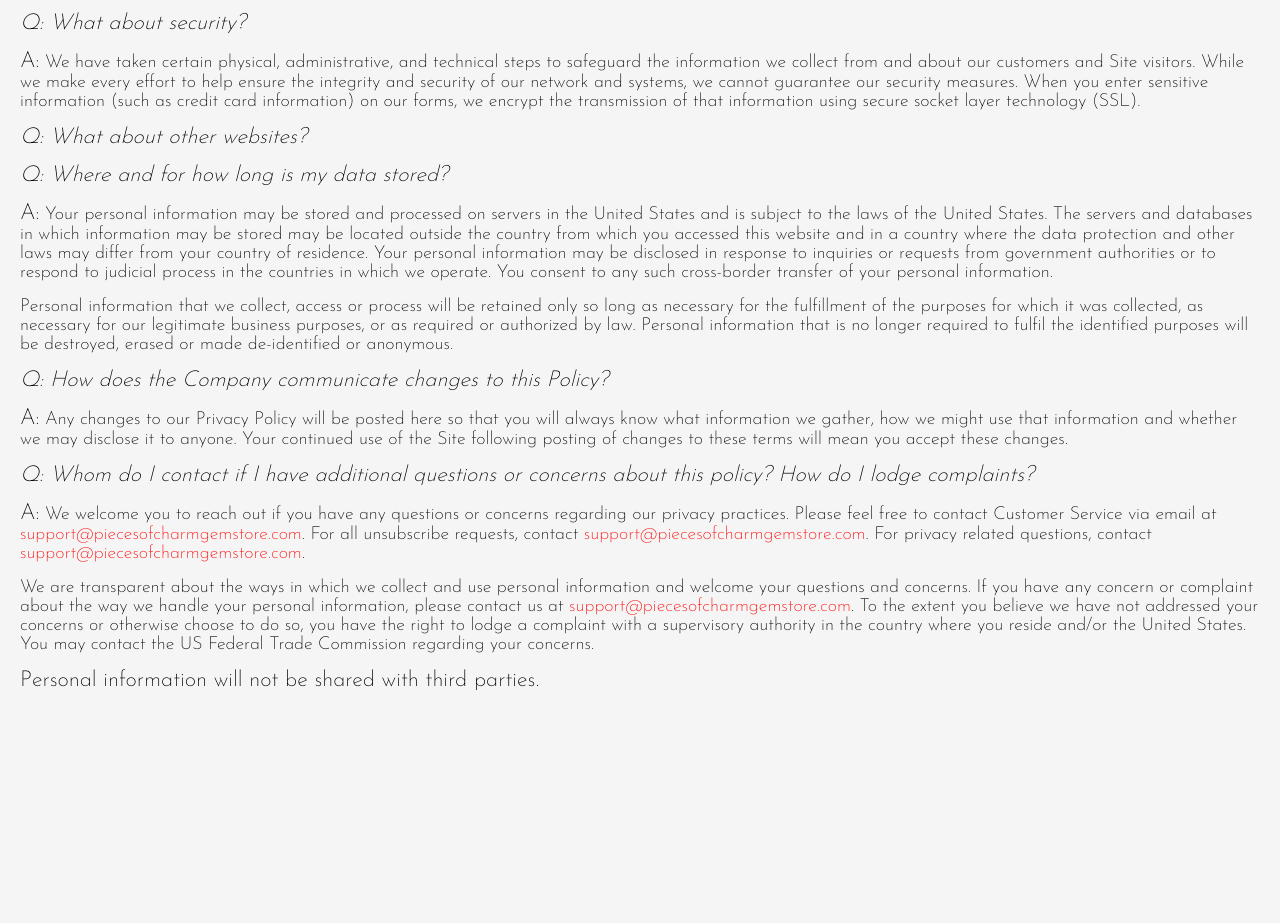
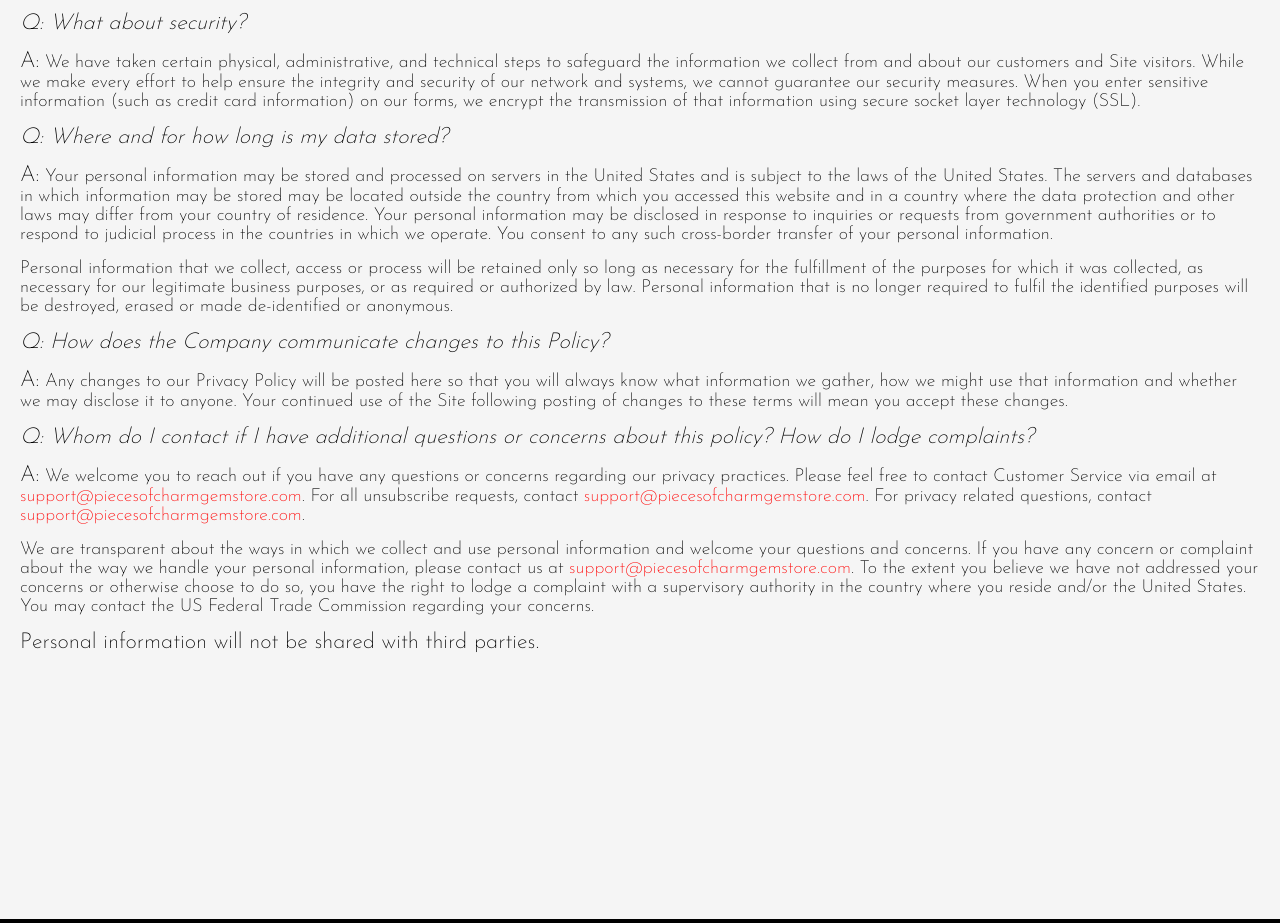
Before and after one commit to YanaEgorova/new-template-220, a plain HTML site: page privacy.html in a window 1280 px wide. Shown: the part 3162-4085 px from the top of the page. Drawn offline with Linux system fonts and the light colour scheme; a script that the page names is missing.

Commit message:
Update privacy.html

```diff
--- a/privacy.html
+++ b/privacy.html
@@ -172,7 +172,7 @@
             <p class="text"><span class="bold">A:</span> Protecting children's privacy is important to us, and the Site is not intended for children under the age of thirteen. We do not direct the Site to, nor do we knowingly collect any personal information from, such children. If you are not 18 or older, you are not authorized to use the Services. If the Company learns that a child under the age of thirteen has provided personally identifiable information to the Site, it will use reasonable efforts to remove such information from its files. Parents should be aware that there are parental control tools available online that you can use to prevent your children from submitting information online without parental permission or from accessing material that is harmful to minors.</p>
             <p class="text bold italic">Q: What about security?</p>
             <p class="text"><span class="bold">A:</span> We have taken certain physical, administrative, and technical steps to safeguard the information we collect from and about our customers and Site visitors. While we make every effort to help ensure the integrity and security of our network and systems, we cannot guarantee our security measures. When you enter sensitive information (such as credit card information) on our forms, we encrypt the transmission of that information using secure socket layer technology (SSL).</p>
-            <p class="text bold italic">Q: What about other websites?</p>
+
             <p class="text bold italic">Q: Where and for how long is my data stored?</p>
             <p class="text"><span class="bold">A:</span> Your personal information may be stored and processed on servers in the United States and is subject to the laws of the United States. The servers and databases in which information may be stored may be located outside the country from which you accessed this website and in a country where the data protection and other laws may differ from your country of residence. Your personal information may be disclosed in response to inquiries or requests from government authorities or to respond to judicial process in the countries in which we operate. You consent to any such cross-border transfer of your personal information.</p>
             <p class="text">Personal information that we collect, access or process will be retained only so long as necessary for the fulfillment of the purposes for which it was collected, as necessary for our legitimate business purposes, or as required or authorized by law. Personal information that is no longer required to fulfil the identified purposes will be destroyed, erased or made de-identified or anonymous.</p>
```
